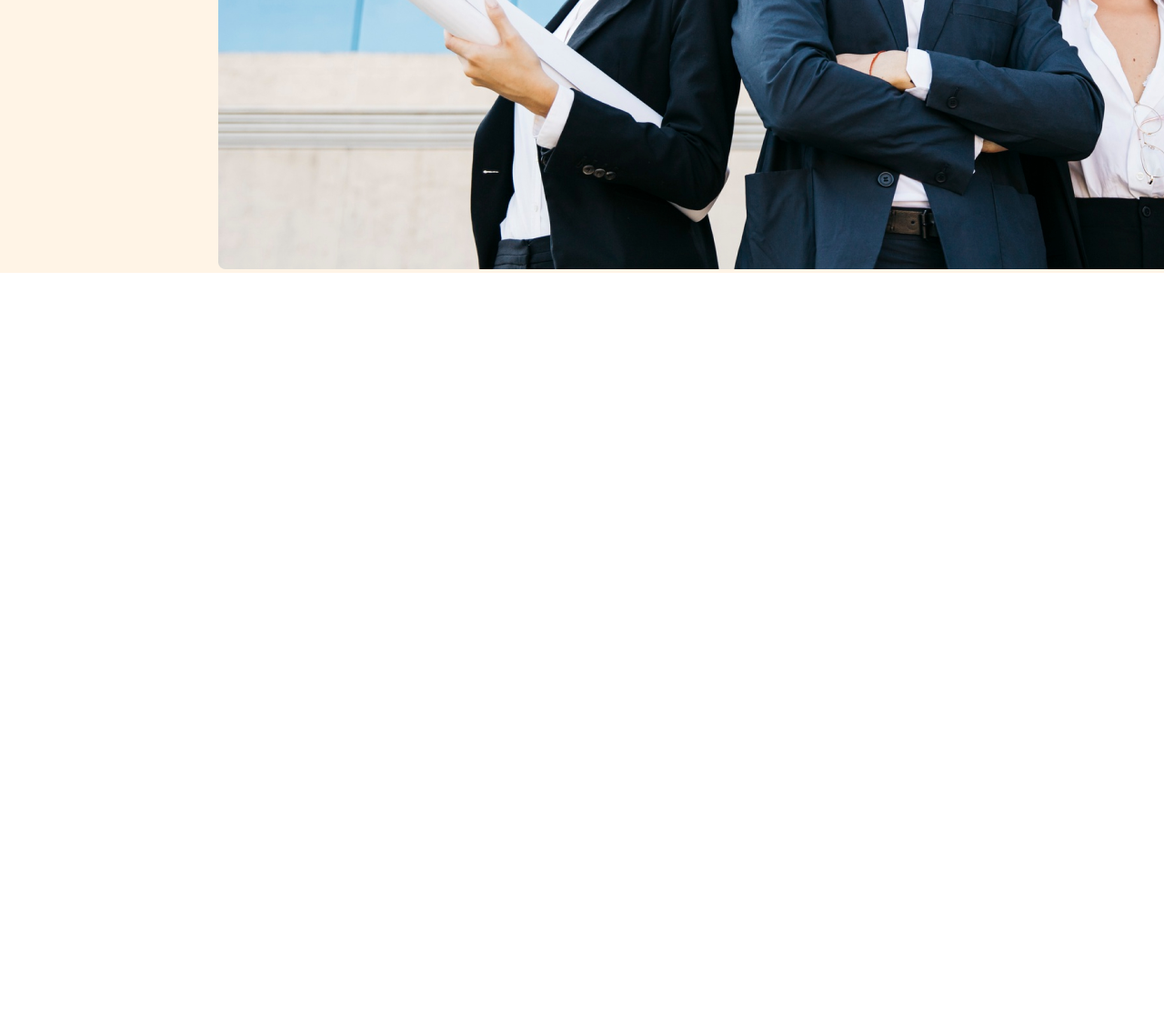
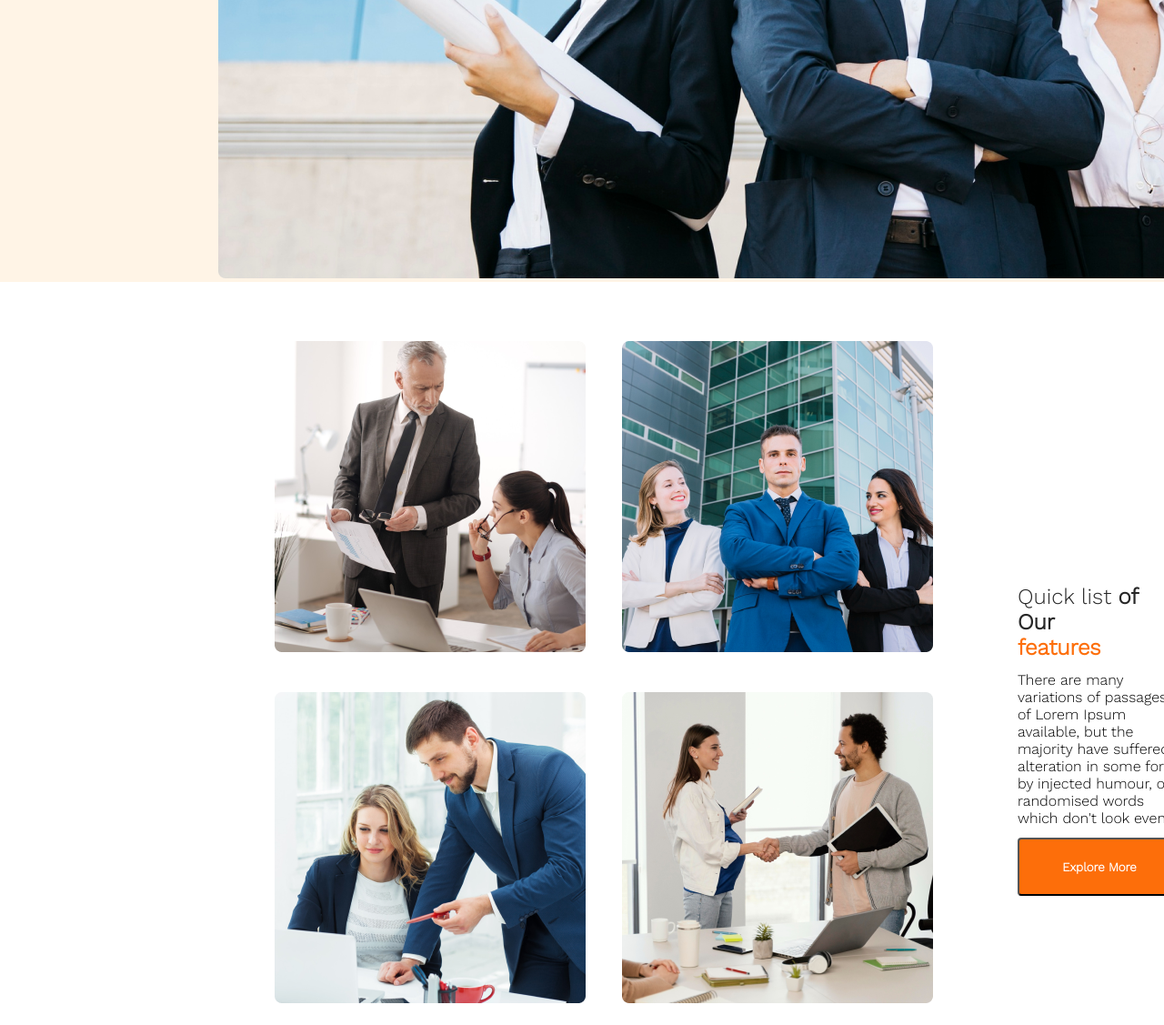
Before and after one commit to saiful6575/2nd_assignment, a plain HTML site: page index.html in a window 1280 px wide. Shown: the part 765-1892 px from the top of the page at 91% size. Before the commit the page ends 1065 px from the top, so only its background shows below. Drawn offline with nearby package versions, Linux system fonts and the light colour scheme.

Commit message:
Middle_section

```diff
--- a/index.html
+++ b/index.html
@@ -8,7 +8,7 @@
     <title>G3 Architects</title>
     <link rel="preconnect" href="https://fonts.googleapis.com">
     <link rel="preconnect" href="https://fonts.gstatic.com" crossorigin>
-    <link href="https://fonts.googleapis.com/css2?family=Open+Sans:ital@0;1&family=Work+Sans:wght@700&display=swap" rel="stylesheet">
+    <link href="https://fonts.googleapis.com/css2?family=Open+Sans:ital@0;1&family=Work+Sans:wght@300&display=swap" rel="stylesheet">
     <link rel="stylesheet" href="styles.css">
 </head>
 
@@ -24,7 +24,7 @@
             </ul>
         </nav>
         <div class="mid_txt">
-            <h2 class="bold_text-1">Brand New </h2>
+            <h1 class="bold_text-1">Brand New </h1>
             <h1 class="bold_text-2">Group of Architects</h1>
             <p class="regular_txt">There are many variations of passages of Lorem Ipsum available, but the majority have suffered alteration in some form, by injected humour, or randomised words which don't look even</p>
         </div>
@@ -36,7 +36,22 @@
         </div>
     </header>
     <main>
+        <section class="Middle_part">
+            <div class="team_pic">
+                <div class="logo"><img src="./images/team1.png" alt=""></div>
+                <div class="logo"><img src="./images/team2.png" alt=""></div>
+                <div class="logo"><img src="./images/team3.png" alt=""></div>
+                <div class="logo"><img src="./images/team4.png" alt=""></div>
+            </div>
+            <div class="feature">
+                <h1 class="first_txt">Quick list <span class="second_txt">of Our</span></h1>
+                <h1 class="third_txt">features</h1>
+                <p class="para">There are many variations of passages of Lorem Ipsum available, but the majority have suffered alteration in some form, by injected humour, or randomised words which don't look even</p>
 
+                <button class="btn-primary">Explore More</button>
+
+            </div>
+        </section>
 
     </main>
     <footer>
--- a/styles.css
+++ b/styles.css
@@ -86,4 +86,38 @@ nav ul {
 .banner_img{
     margin-top: 20px;
     margin-left: 240px;
+    margin-bottom: 45px;
 }
+.team_pic{
+    display: grid;
+    grid-template-columns:repeat(2, 1fr) ;
+    margin-left: 301px;
+}
+.logo{
+    padding: 20px;
+}
+.Middle_part{
+    display: flex;
+    justify-content: center;
+    align-content: space-between;
+
+}
+.first_txt {
+    color: #272727;
+    font-weight: 500;
+}
+.second_txt{
+    font-weight: 900;
+}
+.third_txt{
+    color: #fd6e0a;
+}
+.feature{
+    margin-top: 287px;
+    margin-left: 73px;
+    width: 538px;
+}
+.para{
+    margin-top: 12px;
+    margin-bottom: 12px;
+}
```
Also changed, not shown: 2 other files.
